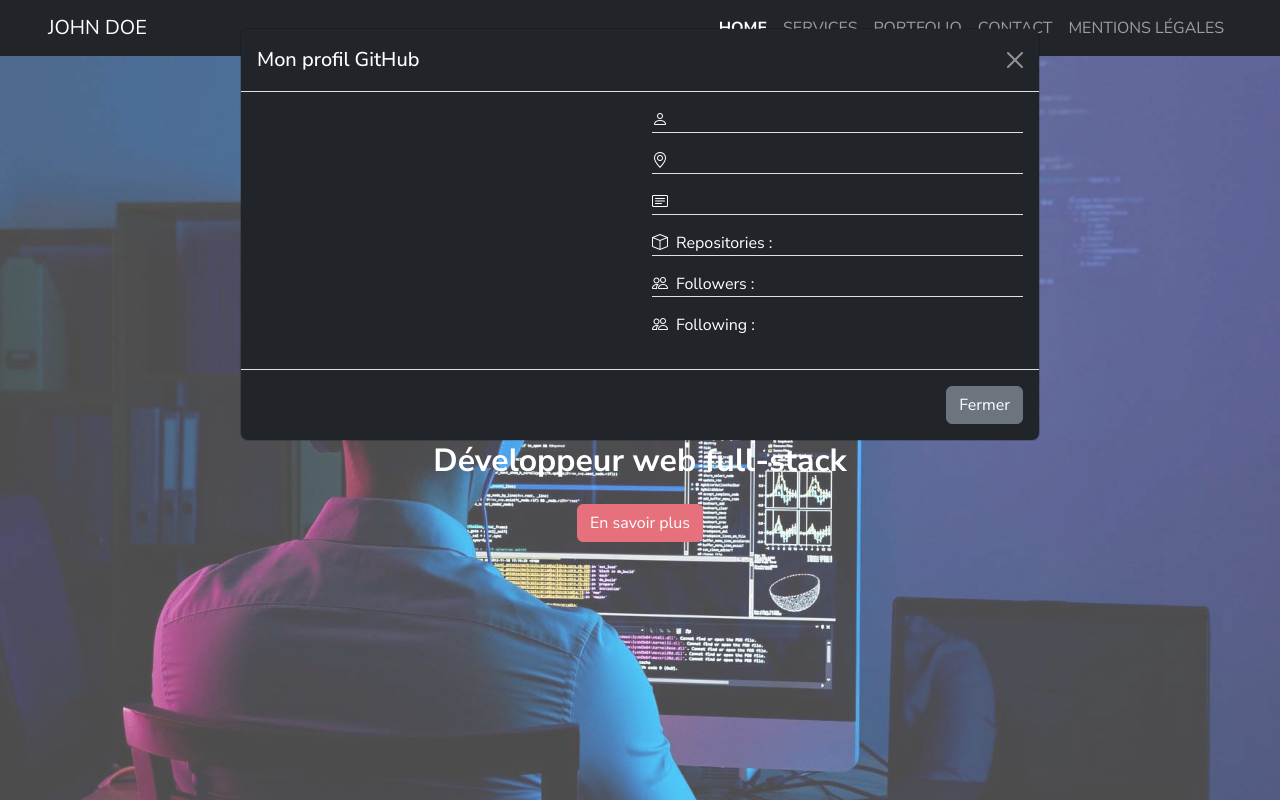
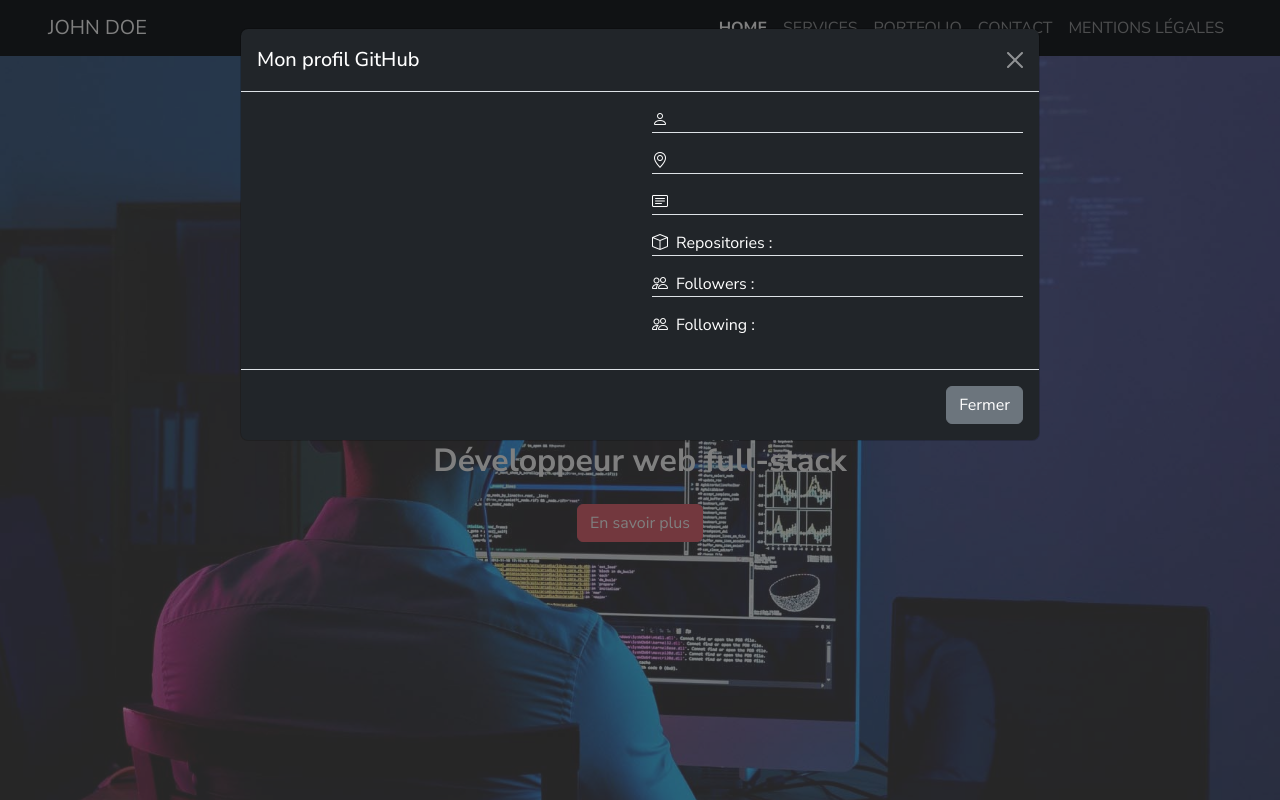
Before and after one commit to CamRossIL/CamRoss-Portfolio-React, a React (Vite) app: page / in a window 1280 px wide. Both pictures are taken after a click on the button "En savoir plus". Shown: the top 800 px of the page. Built offline with nearby package versions, Linux system fonts and the light colour scheme; no server answers.

Commit message:
modal add back-drop

```diff
--- a/src/components/Modal.jsx
+++ b/src/components/Modal.jsx
@@ -1,5 +1,6 @@
 function Modal({ user, closeModal }) {
   return (
+    <>
       <div className="modal show d-block" tabIndex="-1">
         <div className="modal-dialog modal-lg">
           <div className="modal-content bg-dark text-white">
@@ -63,6 +64,8 @@ function Modal({ user, closeModal }) {
           </div>
         </div>
       </div>
+      <div className="modal-backdrop show"></div>
+    </>
   );
 }
 
```
Lines whose indentation alone changed are shown as unchanged.
